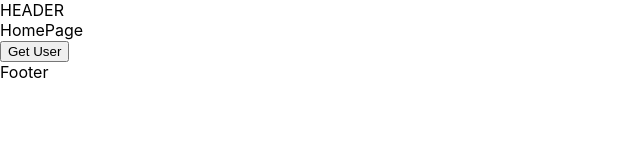
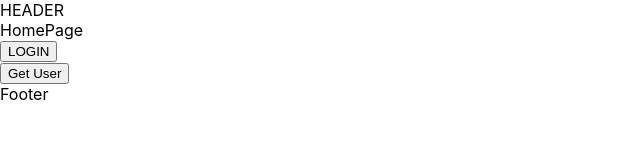
Before and after one commit to Andrew-Cunningham/Productivity-FrontEnd, a React (Create React App) app: page / in a window 1280 px wide. Shown: the top 160 px of the page, without its empty margins (0-640 px from the left). Built offline with nearby package versions, Linux system fonts and the light colour scheme.

Commit message:
added links to login page and to create user page

```diff
--- a/src/components/Login.js
+++ b/src/components/Login.js
@@ -61,7 +61,9 @@ export default function Login() {
         <button type="submit" onClick={handleSubmit}>
           LOGIN
         </button>
+
       </form>
+      <a href='/createuser'><button>Create Account</button></a>
     </div>
   );
 }
--- a/src/components/homePage.js
+++ b/src/components/homePage.js
@@ -5,8 +5,8 @@ import React from 'react'
 export default function HomePage() {
     return (
         <div>
-           HomePage
-
+           HomePage<br></br>
+           <a href='/login'><button>LOGIN</button></a>
         </div>
     )
 }
```
